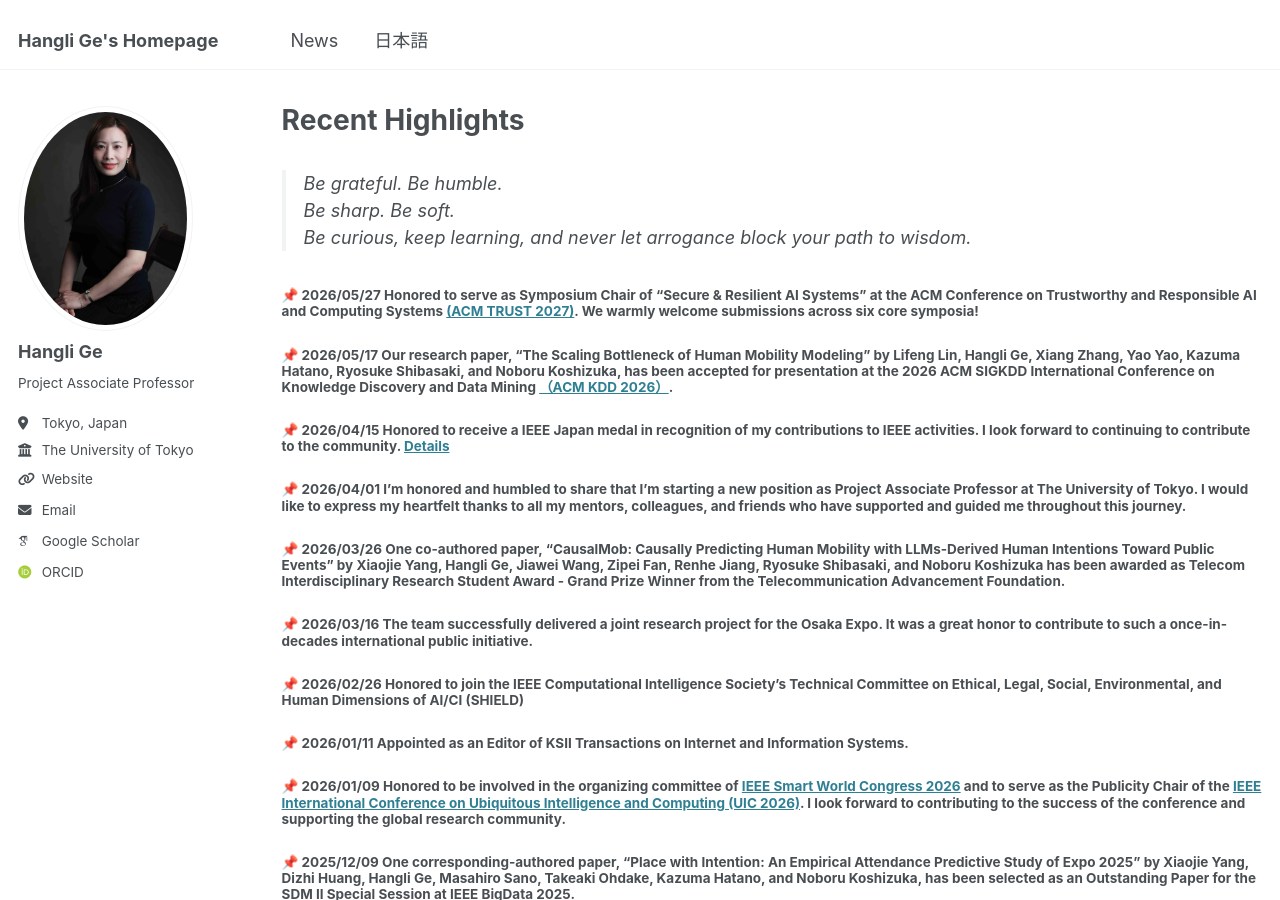
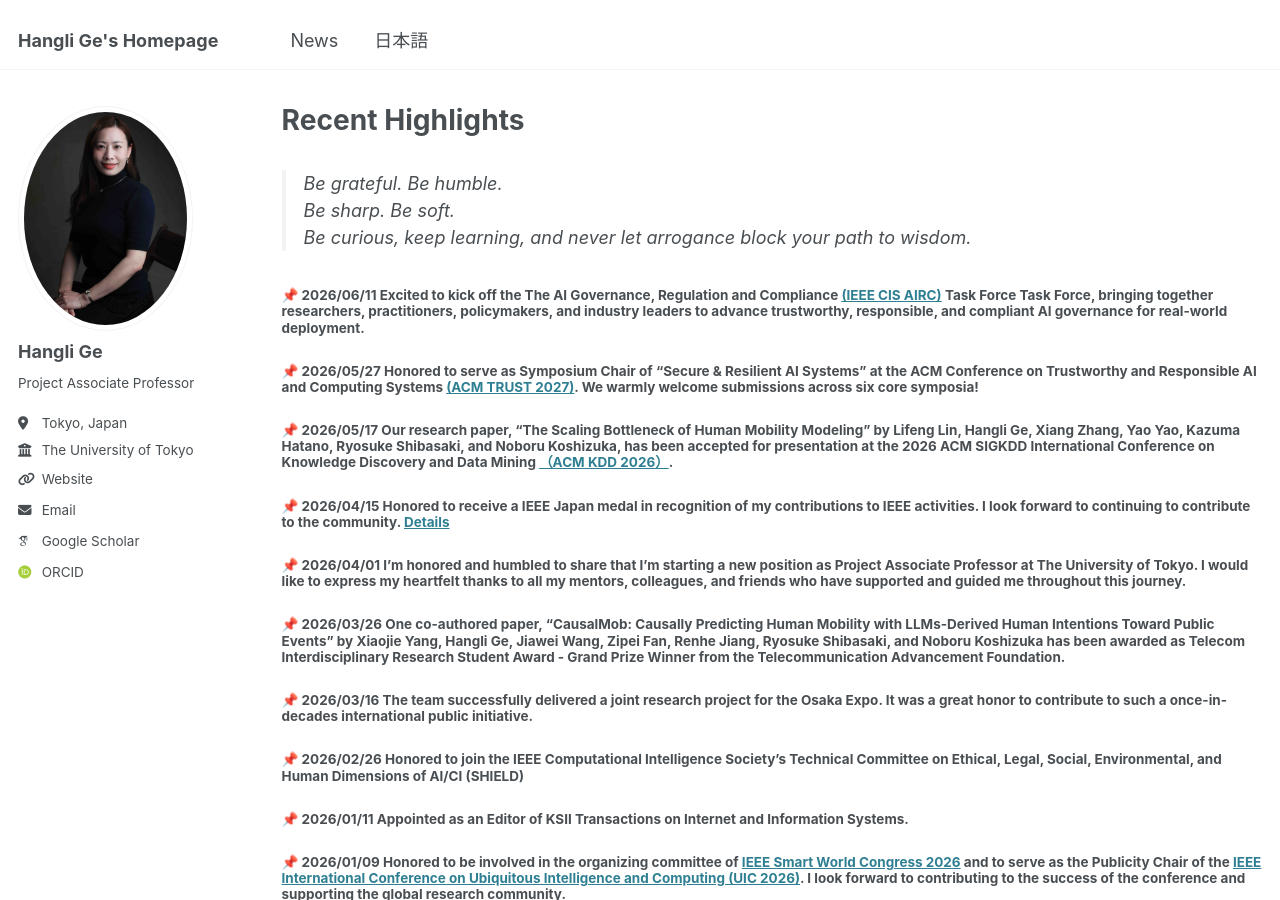
Before and after one commit to christie888/christie888.github.io, a Jekyll site: the page built from _pages/post.md, in a window 1280 px wide and 900 px high. Built offline with Jekyll 4.4.1, drawn with Linux system fonts in a browser that asks for light colours; some web fonts are replaced.

Commit message:
Update post.md

```diff
--- a/_pages/post.md
+++ b/_pages/post.md
@@ -8,6 +8,8 @@ permalink: post/
 <br>Be sharp. Be soft.<br>
 > Be curious, keep learning, and never let arrogance block your path to wisdom.
 
+
+##### 📌 2026/06/11 Excited to kick off the The AI Governance, Regulation and Compliance [(IEEE CIS AIRC)](https://cis.taskforce.ieee.org/airc/) Task Force Task Force, bringing together researchers, practitioners, policymakers, and industry leaders to advance trustworthy, responsible, and compliant AI governance for real-world deployment.
 
 ##### 📌 2026/05/27  Honored to serve as Symposium Chair of **“Secure & Resilient AI Systems”** at the ACM Conference on Trustworthy and Responsible AI and Computing Systems [(ACM TRUST 2027)](https://eigtrust.acm.org/trust2027/). We warmly welcome submissions across six core symposia!
 
```
